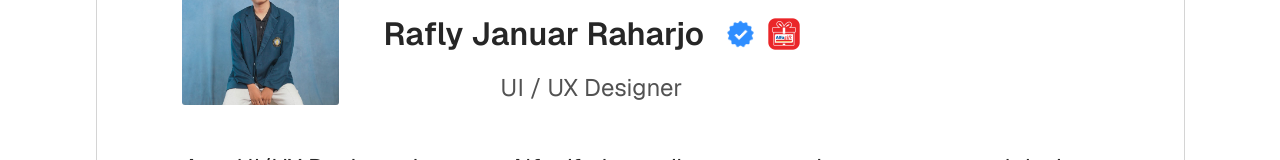
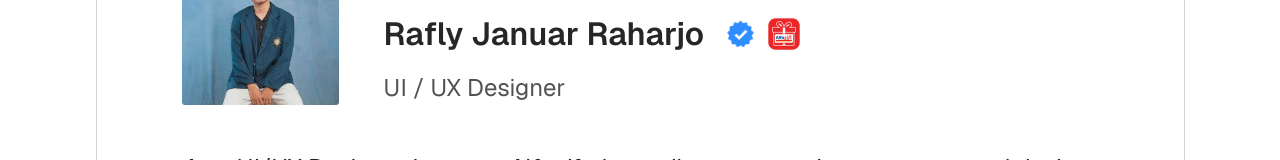
Before and after one commit to RaflyJanuarRaharjo/Rafly-Portofolio, a Next.js app: page / in a window 1280 px wide. Shown: the part 290-450 px from the top of the page. Built offline with nearby package versions, Linux system fonts and the light colour scheme.

Commit message:
Rata kiri teks role di hero

```diff
--- a/components/Hero.tsx
+++ b/components/Hero.tsx
@@ -35,7 +35,7 @@
                 <img src={A.badgeX} alt="" aria-hidden className="size-[32px]" />
               </span>
             </div>
-            <div className="flex items-center justify-center px-[8px]">
+            <div className="flex items-center justify-start px-[8px]">
               <p className="text-[24px] whitespace-nowrap text-neutral-600">
                 {profile.role}
               </p>
```
